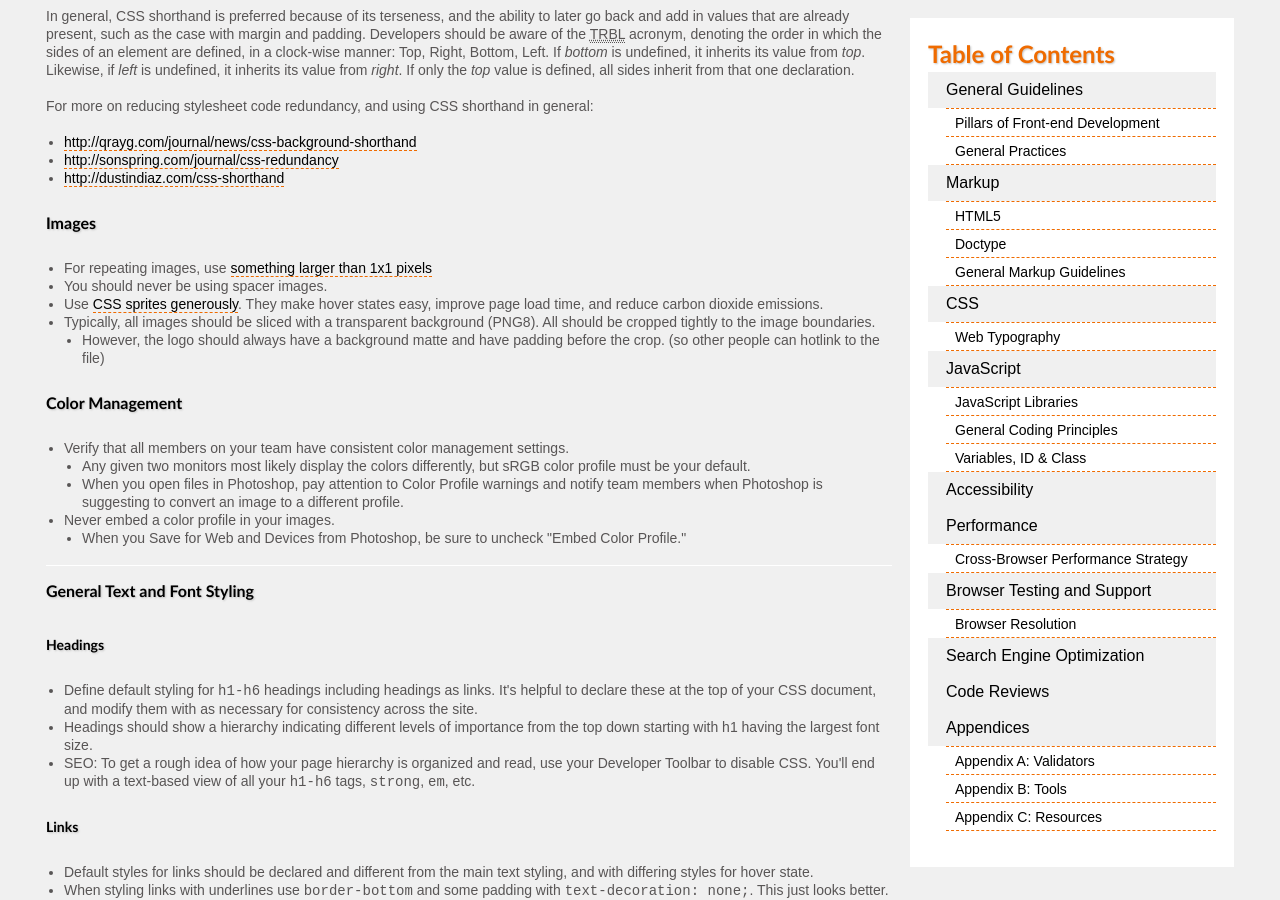
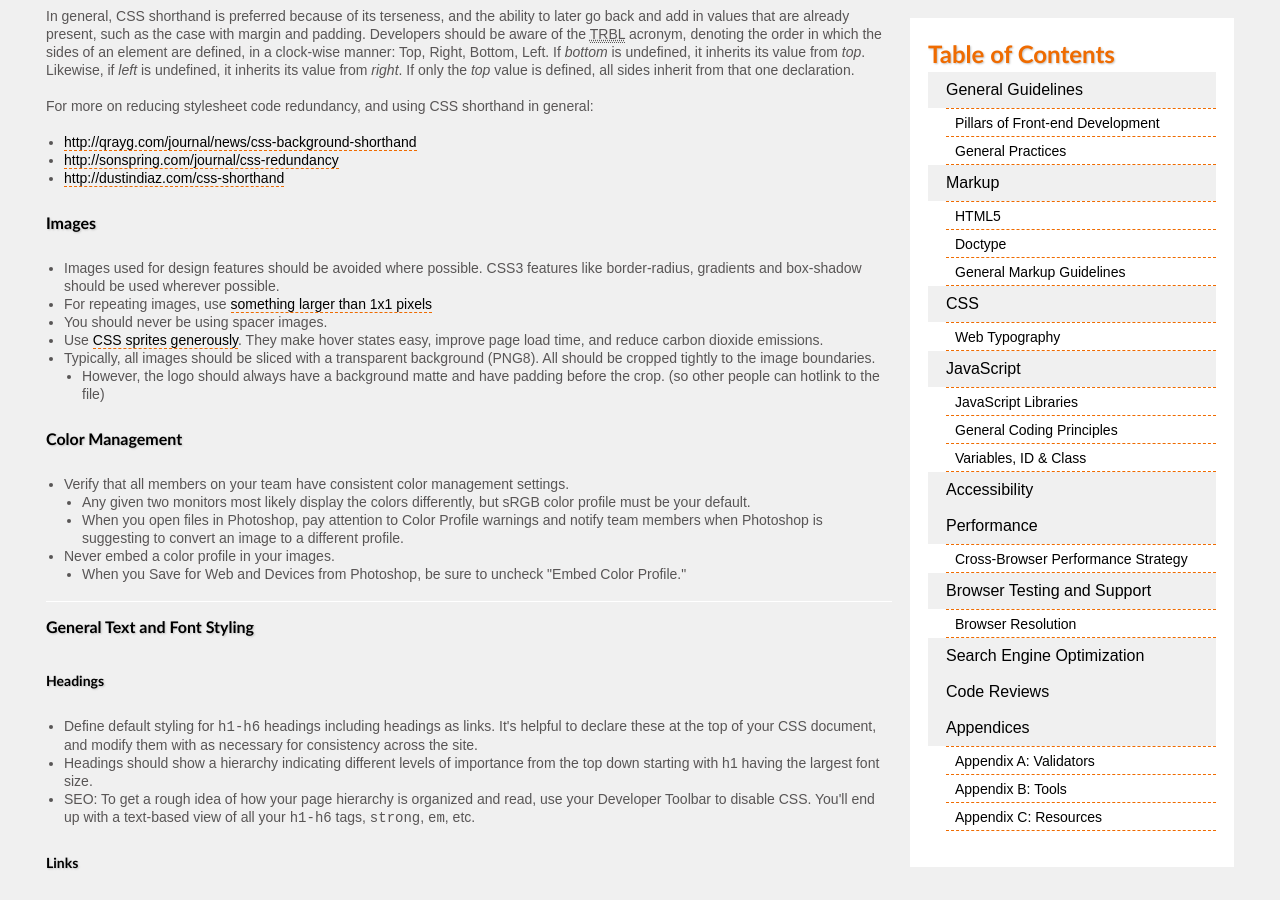
Before and after one commit to semantico/standards, a Jekyll site: the page built from front-end/index.html, in a window 1280 px wide and 900 px high, scrolled down 8264 px. Built offline with Jekyll 4.4.1, drawn with Linux system fonts in a browser that asks for light colours.

Commit message:
Use css3 instead of images for design things

```diff
--- a/_includes/sections/front-end/css.html
+++ b/_includes/sections/front-end/css.html
@@ -151,6 +151,7 @@ X-UA-Compatible: IE=edge,chrome=1
     </ul>
     <h3>Images</h3>
     <ul>
+        <li>Images used for design features should be avoided where possible. CSS3 features like border-radius, gradients and box-shadow should be used wherever possible.</li>
         <li>For repeating images, use <a href="http://www.iandevlin.com/blog/2010/03/webdev/fading-issue-with-repeating-background-transparent-image-in-internet-explorer">something larger than 1x1 pixels</a></li>
         <li>You should never be using spacer images.</li>
         <li>Use <a href="#_leverage_css_sprites">CSS sprites generously</a>. They make hover states easy, improve page load time, and reduce carbon dioxide emissions.</li>
```
